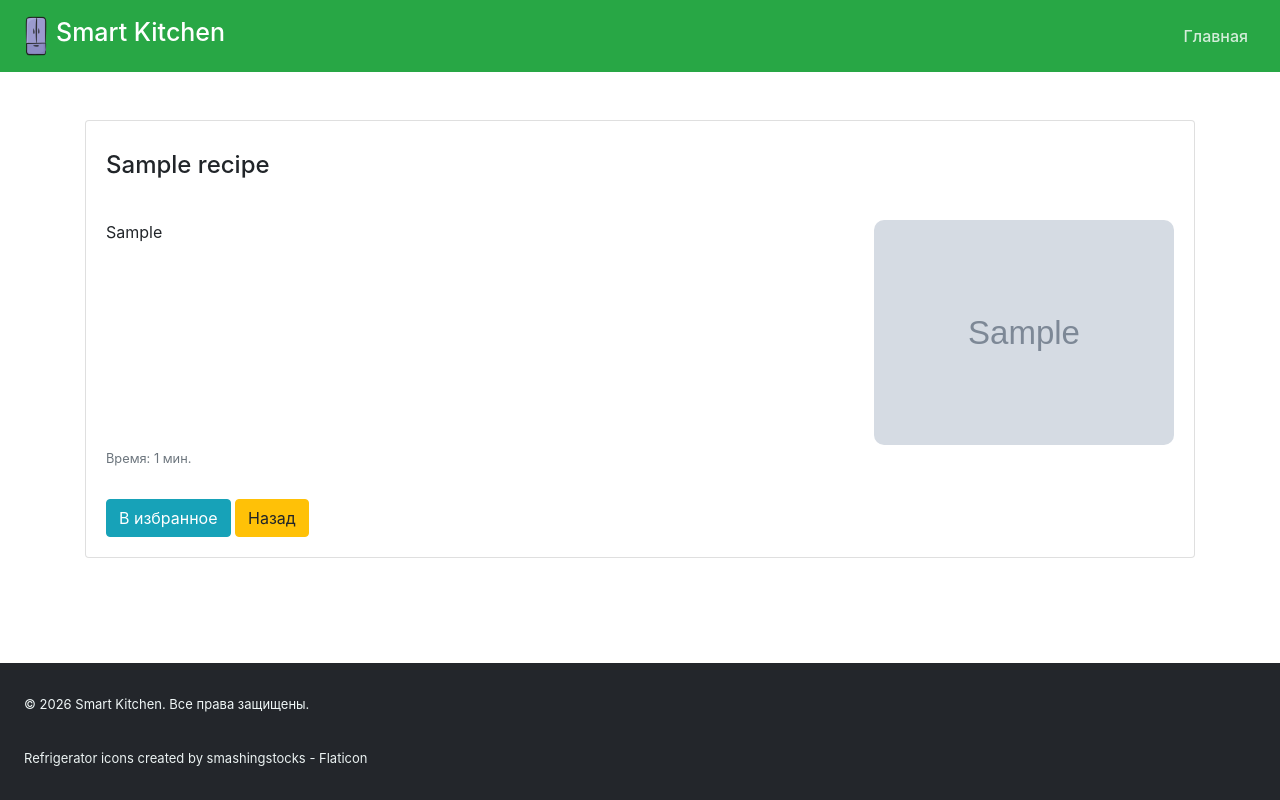
After one commit to Er01Egor/Flask-Project, a Flask app: page /recipe/1 in a window 1280 px wide. The commit adds this page. Run offline with Flask 3, Linux system fonts and the light colour scheme; tables that the repository leaves empty hold one stand-in row (values such as "Sample post"); grey boxes marked "Sample" are stand-in pictures; some libraries are stand-ins or nearby versions.

Commit message:
сделал отображение выбранной карточки

```diff
--- a/main.py
+++ b/main.py
@@ -37,5 +37,18 @@ def search_page():
     return render_template('search_page.html', recipes=recipes)
 
 
+@app.route('/recipe/<int:id_dish>')
+def recipe(id_dish):
+    id_dish_list = []
+    id_dish_list.append(id_dish)
+    print(id_dish_list)
+
+    db_sess = db_session.create_session()
+    recipes = db_sess.query(Recipe).join(Recipe.ingredients).filter(Recipe.id.in_(id_dish_list)).distinct().all()
+    for elem in recipes:
+        res_info = elem.ingredients_info.split('\n')
+        return render_template('recipe_for_dishes.html', recipes=recipes, id_dish=id_dish, dish_info=res_info)
+
+
 if __name__ == '__main__':
     app.run(port=8080, host='127.0.0.1')
--- a/static/css/style.css
+++ b/static/css/style.css
@@ -141,3 +141,40 @@ footer p {
 .nav-item {
     margin-left: 20px;
 }
+
+.card_butt {
+    padding-left: 20px;
+    margin-bottom: 20px;
+    margin-top: 10px;
+}
+.one_recipe_dish {
+    margin-top: 20px;
+    margin-bottom: 30px;
+}
+
+.img_and_info {
+    display: flex !important;
+    flex-direction: row !important;
+    flex-wrap: nowrap !important;
+    justify-content: space-between;
+    align-items: flex-start;
+    gap: 30px;
+    width: 100%;
+}
+
+.text_info {
+    flex: 1;
+    min-width: 0;
+}
+
+.one_img_card {
+    width: 300px;
+    min-width: 300px;
+    height: auto;
+    object-fit: cover;
+    border-radius: 10px;
+}
+.card-title {
+    margin-top: 10px;
+    margin-bottom: 40px;
+}
--- /dev/null
+++ b/templates/recipe_for_dishes.html
@@ -0,0 +1,26 @@
+{% extends "base.html" %}
+
+{% block content %}
+{% for recipe in recipes %}
+
+<div class="one_recipe_dish card">
+    <div class="card-body">
+        <h4 class="card-title">{{ recipe.title }}</h4>
+        <div class="img_and_info">
+            <div class="text_info">
+                {% for one_ingredient_info in dish_info %}
+                <p class="card-text">{{ one_ingredient_info }}</p>
+                {% endfor %}
+            </div>
+            <img src="/static/img/{{ recipe.image_file }}" class="one_img_card" alt="...">
+        </div>
+        <p class="card-text"><small class="text-muted">Время: {{ recipe.cooking_time }} мин.</small></p>
+    </div>
+    <div class="card_butt">
+        <a href="{{ url_for('index') }}" class="btn btn-info">В избранное</a>
+        <a href="{{ url_for('search_page') }}" class="btn btn-warning">Назад</a>
+    </div>
+</div>
+
+{% endfor %}
+{% endblock %}
--- a/templates/search_page.html
+++ b/templates/search_page.html
@@ -22,7 +22,7 @@
             <div class="card-body">
                 <h5 class="card-title">{{ recipe.title }}</h5>
                 <p class="card-text">Время: {{ recipe.cooking_time }} мин.</p>
-                <a href="#" class="btn btn-outline-primary">Посмотреть рецепт</a>
+                <a href="{{ url_for('recipe', id_dish=recipe.id) }}" class="btn btn-outline-warning">Посмотреть рецепт</a>
             </div>
         </div>
     </div>
```
